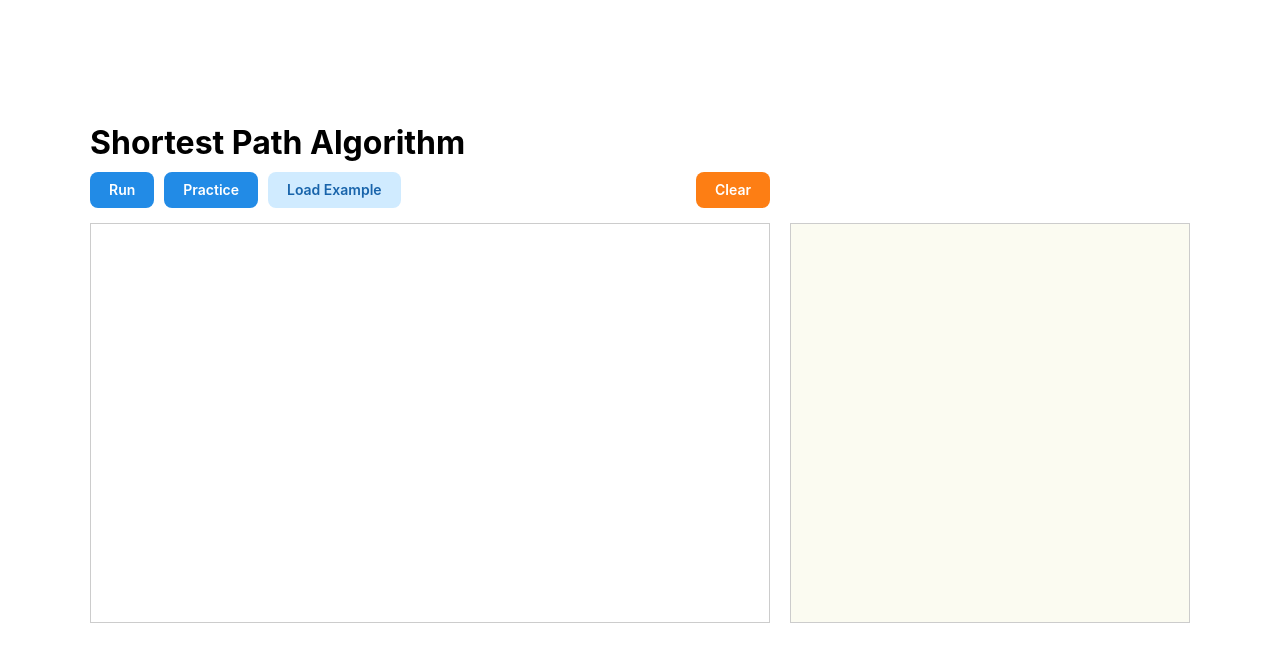
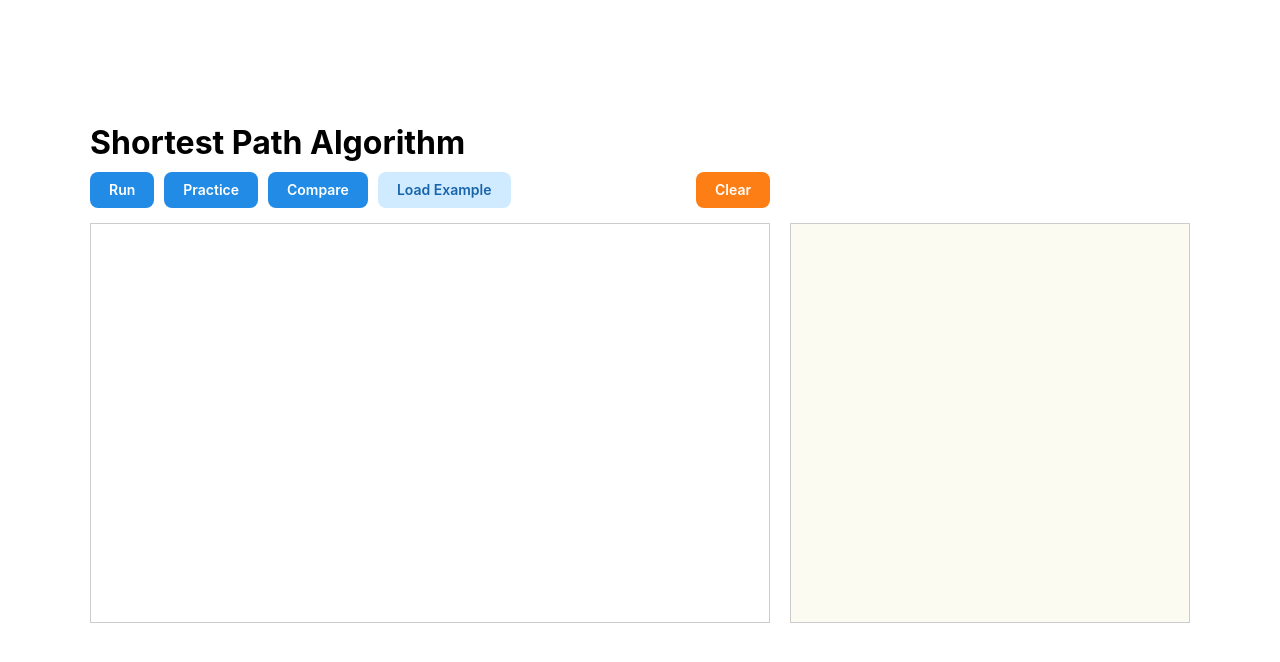
Before and after one commit to yublee71/Shortest-path-algorithm, a React (Vite) app: page / in a window 1280 px wide. Shown: the top 662 px of the page. Built offline with nearby package versions, Linux system fonts and the light colour scheme.

Commit message:
feat(comparison mode): add compare button

```diff
--- a/src/App.tsx
+++ b/src/App.tsx
@@ -28,6 +28,9 @@ function App() {
   const [isPracticeMode, setIsPracticeMode] = useState(false);
   const [selectedAlgorithm, setSelectedAlgorithm] =
     useState<AlgorithmId | null>(null);
+  const [compareAlgorithmIds, setCompareAlgorithmIds] = useState<AlgorithmId[]>(
+    []
+  );
   const [sourceNodeId, setSourceNodeId] = useState<string | null>(null);
   const [targetNodeId, setTargetNodeId] = useState<string | null>(null);
   //   const [dijkstraResult, setDijkstraResult] = useState<DijkstraResult | null>(
@@ -62,8 +65,7 @@ function App() {
     completedPracticeSteps[currentStepIndex] === true;
   const shouldShowFeedback =
     hasCheckedPracticeStep || hasCompletedCurrentPracticeStep;
-  const currentPracticeNextNodeId =
-    getNextVisitingNodeId(currentAlgorithmStep);
+  const currentPracticeNextNodeId = getNextVisitingNodeId(currentAlgorithmStep);
   const needsPracticeNextNode =
     isPracticeMode &&
     currentStepIndex > 0 &&
@@ -248,10 +250,7 @@ function App() {
   };
 
   const canRunSelectedAlgorithm = (algorithmId: AlgorithmId) => {
-    if (
-      algorithmId === "dijkstra" &&
-      edges.some((edge) => edge.weight < 0)
-    ) {
+    if (algorithmId === "dijkstra" && edges.some((edge) => edge.weight < 0)) {
       alert("Dijkstra cannot run with negative edge weights.");
       return false;
     }
@@ -283,6 +282,28 @@ function App() {
     setIsPracticeMode(true);
   };
 
+  const toggleCompareAlgorithm = (algorithmId: AlgorithmId) => {
+    setCompareAlgorithmIds((currentAlgorithmIds) => {
+      if (currentAlgorithmIds.includes(algorithmId)) {
+        return currentAlgorithmIds.filter(
+          (currentAlgorithmId) => currentAlgorithmId !== algorithmId
+        );
+      }
+
+      if (currentAlgorithmIds.length >= 2) {
+        return currentAlgorithmIds;
+      }
+
+      return [...currentAlgorithmIds, algorithmId];
+    });
+  };
+
+  const onCompareConfirmButtonClick = () => {
+    if (compareAlgorithmIds.length !== 2) {
+      return;
+    }
+  };
+
   const onBackToGraphEditButtonClick = () => {
     setSourceNodeId(null);
     setTargetNodeId(null);
@@ -296,6 +317,7 @@ function App() {
     setHasCheckedPracticeStep(false);
     setCompletedPracticeSteps({});
     setPracticeNextNodes({});
+    setCompareAlgorithmIds([]);
   };
 
   const onClearButtonClick = () => {
@@ -314,6 +336,7 @@ function App() {
     setHasCheckedPracticeStep(false);
     setCompletedPracticeSteps({});
     setPracticeNextNodes({});
+    setCompareAlgorithmIds([]);
   };
 
   const onLoadExampleGraphClick = () => {
@@ -330,6 +353,9 @@ function App() {
         className="app-buttons"
         onRunButtonClick={onRunButtonClick}
         onPracticeButtonClick={onPracticeButtonClick}
+        compareAlgorithmIds={compareAlgorithmIds}
+        onCompareAlgorithmToggle={toggleCompareAlgorithm}
+        onCompareConfirmButtonClick={onCompareConfirmButtonClick}
         onLoadExampleGraphClick={onLoadExampleGraphClick}
         onBackToGraphEditButtonClick={onBackToGraphEditButtonClick}
         onClearButtonClick={onClearButtonClick}
--- a/src/components/Buttons.tsx
+++ b/src/components/Buttons.tsx
@@ -7,6 +7,9 @@ interface ButtonsProps {
   className?: string;
   onRunButtonClick: (algorithmId: AlgorithmId) => void;
   onPracticeButtonClick: (algorithmId: AlgorithmId) => void;
+  compareAlgorithmIds: AlgorithmId[];
+  onCompareAlgorithmToggle: (algorithmId: AlgorithmId) => void;
+  onCompareConfirmButtonClick: () => void;
   onLoadExampleGraphClick: () => void;
   onBackToGraphEditButtonClick: () => void;
   isAlgorithmMode: boolean;
@@ -31,6 +34,9 @@ export function Buttons({
   className,
   onRunButtonClick,
   onPracticeButtonClick,
+  compareAlgorithmIds,
+  onCompareAlgorithmToggle,
+  onCompareConfirmButtonClick,
   onLoadExampleGraphClick,
   onBackToGraphEditButtonClick,
   isAlgorithmMode,
@@ -51,6 +57,7 @@ export function Buttons({
   onClearButtonClick,
 }: ButtonsProps) {
   const isLastStep = currentStepIndex === algorithmSteps.length - 1;
+  const canConfirmCompare = compareAlgorithmIds.length === 2;
   const canAdvancePracticeStep = hasCheckedPracticeStep && canGoToNextStep;
   const isPracticeActionDisabled =
     shouldSelectPracticeNextNode || (canAdvancePracticeStep && isLastStep);
@@ -123,6 +130,54 @@ export function Buttons({
                   {algorithm.label}
                 </Menu.Item>
               ))}
+            </Menu.Dropdown>
+          </Menu>
+        )}
+        {withTooltip(
+          "Select two algorithms to compare",
+          <Menu withinPortal position="bottom-start" closeOnItemClick={false}>
+            <Menu.Target>
+              <Button disabled={isAlgorithmMode}>Compare</Button>
+            </Menu.Target>
+            <Menu.Dropdown>
+              {algorithmOptions.map((algorithm) => {
+                const isSelected = compareAlgorithmIds.includes(algorithm.id);
+                const isDisabled =
+                  !isSelected && compareAlgorithmIds.length >= 2;
+                return (
+                  <Menu.Item
+                    key={algorithm.id}
+                    disabled={isDisabled}
+                    leftSection={
+                      <span
+                        style={{
+                          display: "inline-block",
+                          width: 16,
+                          color: isSelected ? "#228be6" : "transparent",
+                          fontWeight: 900,
+                          textAlign: "center",
+                        }}
+                      >
+                        ✓
+                      </span>
+                    }
+                    onClick={() => onCompareAlgorithmToggle(algorithm.id)}
+                  >
+                    {algorithm.label}
+                  </Menu.Item>
+                );
+              })}
+              <Menu.Divider />
+              <div style={{ padding: "6px 8px" }}>
+                <Button
+                  fullWidth
+                  size="xs"
+                  disabled={!canConfirmCompare}
+                  onClick={onCompareConfirmButtonClick}
+                >
+                  Confirm
+                </Button>
+              </div>
             </Menu.Dropdown>
           </Menu>
         )}
```
